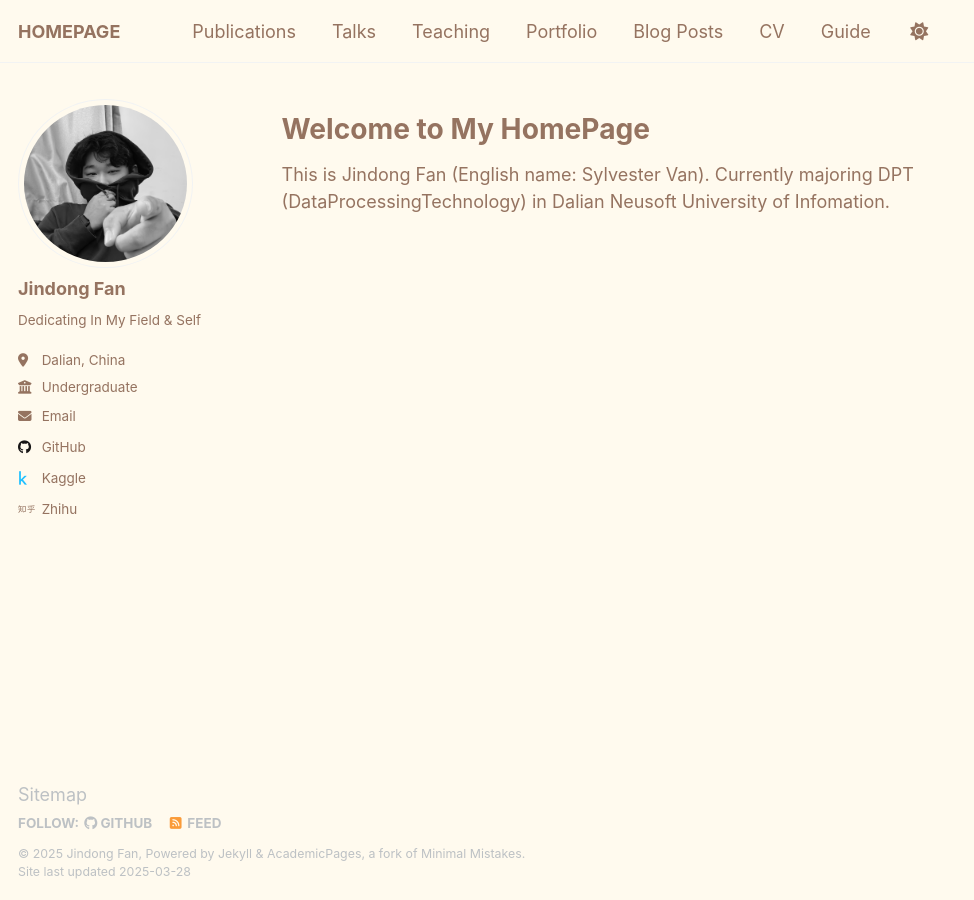
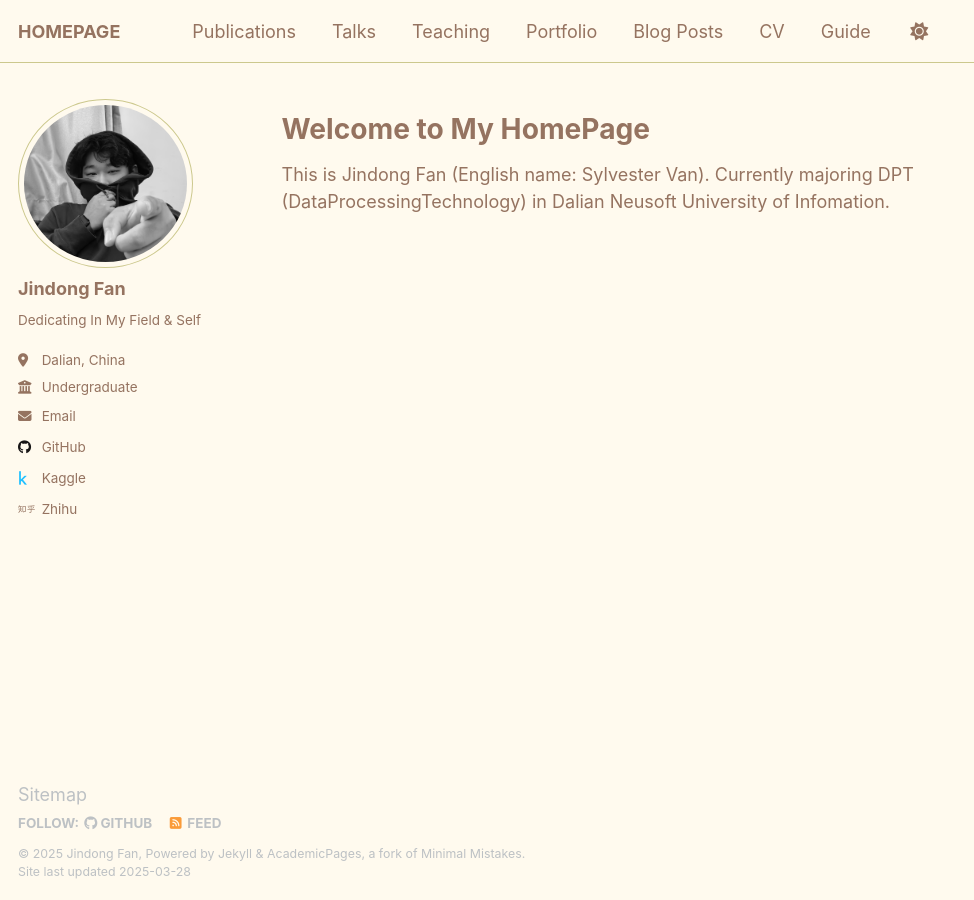
Before and after one commit to Sylvestervan/sylvestervan.github.io, a Jekyll site: the page built from _pages/about.md, in a window 1280 px wide. Shown: the whole page, without its empty margins (0-974 px from the left). Built offline with Jekyll 4.4.1, drawn with Linux system fonts in a browser that asks for light colours.

Commit message:
change alter color

```diff
--- a/_sass/theme/_default.scss
+++ b/_sass/theme/_default.scss
@@ -36,7 +36,7 @@ $sidebar-screen-min-width   : 1024px;
 :root {
     --global-base-color                 : #{$gray};
     --global-bg-color                   : #{$lighter-lemon};
-    --global-border-color               : #{$lighter-gray};
+    --global-border-color               : #{$caption-line};
     --global-code-background-color      : #{$block-bg};
     --global-code-text-color            : #{$code-text};
     --global-fig-caption-color          : mix(#fff,  #{$gray}, 25%);
@@ -44,7 +44,7 @@ $sidebar-screen-min-width   : 1024px;
     --global-link-color-hover           : mix(#000, #2f7f93, 25%);
     --global-link-color-visited         : mix(#fff, #2f7f93, 25%);
     --global-masthead-link-color        : #{$text-brown};
-    --global-masthead-link-color-hover  : mix(#{$text-brown}, #{$caption-line}, 25%);
+    --global-masthead-link-color-hover  : mix(#{$text-brown}, #{$gray}, 25%);
     --global-text-color                 : #{$text-brown};
     --global-text-color-light           : #{$light-gray};
     --global-thead-color                : #{$lighter-gray};
```
